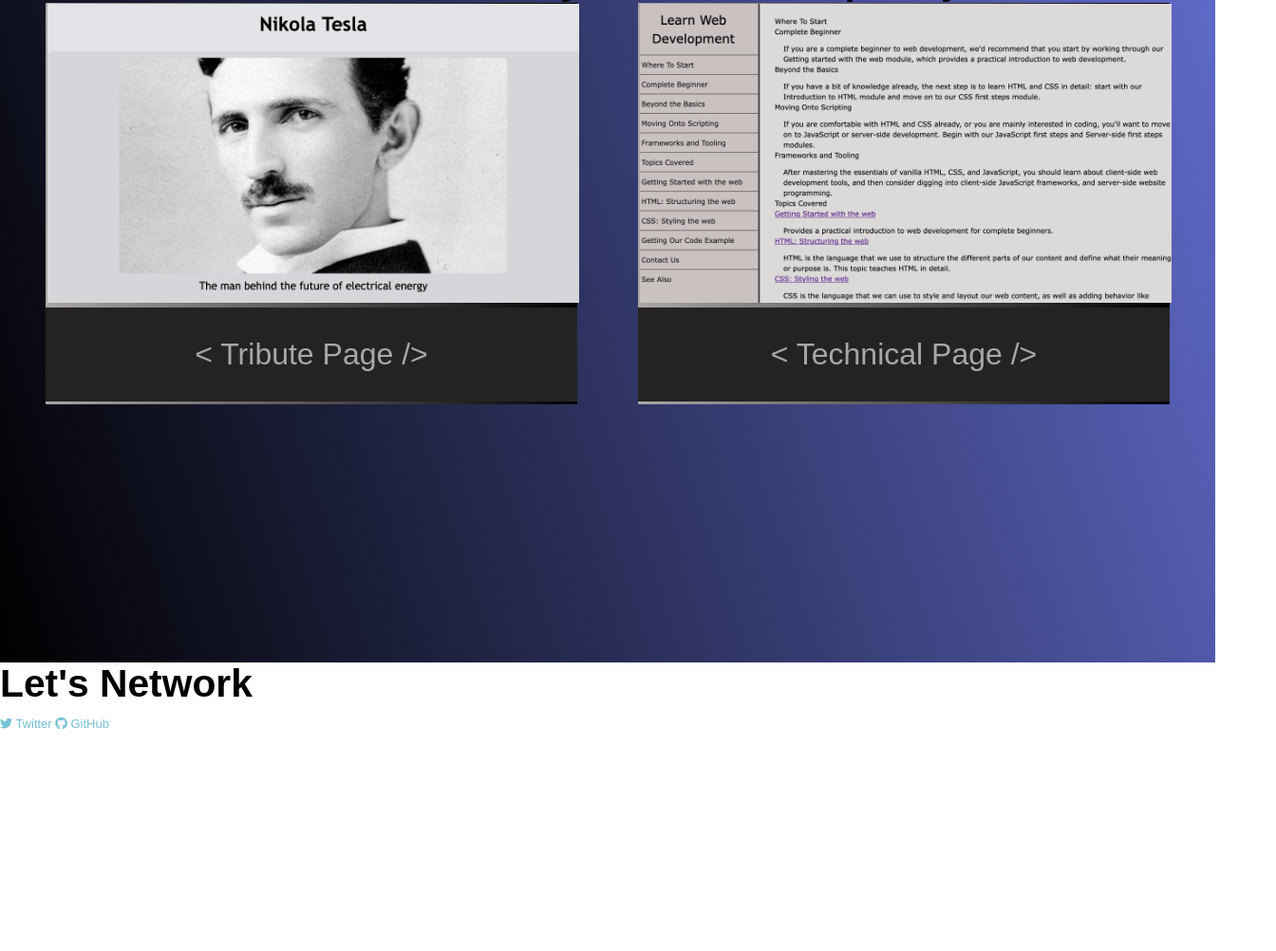
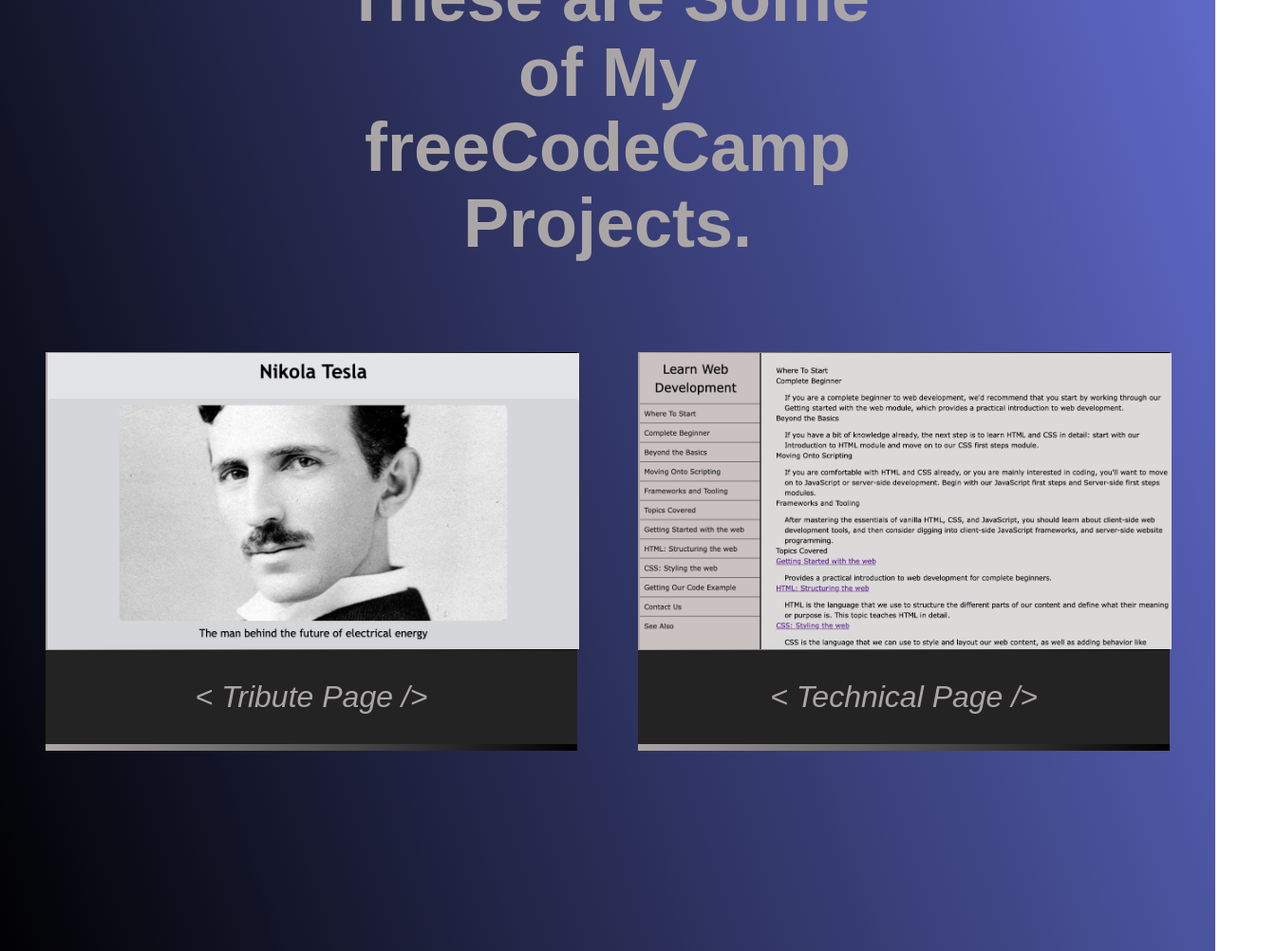
Before and after one commit to ibrahimabah/fCC-Personal-Porfolio, a plain HTML site: page index.html in a window 1280 px wide. Shown: the part 1018-2020 px from the top of the page at 95% size, 1344 px wide, since content can reach past the window. Before the commit the page ends 1791 px from the top, so only its background shows below. Drawn offline with Linux system fonts and the light colour scheme.

Commit message:
I styled the contact section with social media links

```diff
--- a/style.css
+++ b/style.css
@@ -36,6 +36,37 @@ body {
     line-height: 1.1;
 }
 
+h1, h2 {
+  font-family: 'Raleway', sans-serif;
+  font-weight: 700;
+  text-align: center;
+}
+
+h1 {
+  font-size: 6rem;
+}
+
+h2 {
+  font-size: 4.5rem;
+}
+
+ul {
+  list-style: none;
+}
+
+a {
+  text-decoration: none;
+  color: var(--main-white);
+}
+
+img {
+  display: block;
+  width: 100%;
+}
+
+p {
+  font-style: italic;
+}
 /* -------------------------header------------------------- */
 header {
     width: 100%;
@@ -52,7 +83,10 @@ header > h3 {
     color: var(--brown);
     font-size: min(5vw, 1.2em);
     text-align: center;
+    margin: 3rem;
   }
+
+/*-------------------------nav-------------------------*/
 
 #navbar {
     width: 100%;
@@ -129,12 +163,13 @@ html {
 
 #welcome-section > h3 {
     margin-top: 0.2rem;
-    padding: 3.5rem;
+    padding: 3.5rem 0.75rem 1.5rem 0.75rem;
+    font-weight: bolder;
 }
 
  #welcome-section > p {
+    font-weight: 300;
     text-align: center;
-    font-size: 1.5rem;
     font-style: italic;
     margin: 0 0.2rem;
     padding: 3.5rem;
@@ -154,11 +189,11 @@ html {
     padding: 0.1rem;
 }
 
-#projects > h3 {
+#projects > h2 {
   max-width: 640px;
   margin: 0 auto 6rem auto;
   color: var(--gray);
-  border-bottom: 0.2rem solid var(--gray);
+  /*border-bottom: 0.2rem solid var(--gray);*/
 }
 
 @media (max-width: 28.75em) {
@@ -189,7 +224,7 @@ html {
 
 .project-tile {
   background-image: linear-gradient(90deg, var(--gray) 0%, var(--black) 100%);
-  border-radius: 1px;
+  /* border-radius: 1px; */
 }
 
 .code {
@@ -218,3 +253,52 @@ html {
   background-color: var(--brown);
   color: var(--dark);
 }
+
+/* contact */
+
+#contact {
+  display: flex;
+  flex-direction: column;
+  justify-content: center;
+  align-items: center;
+  text-align: center;
+  width: 100%;
+  height: 80vh;
+  padding: 0 2rem;
+  color: var(--white);
+  background-image: linear-gradient(5deg, var(--brown) 0%, var(--black) 100%);
+}
+
+@media (max-width: 28.75em) {
+  #contact-header > h2 {
+    font-size: 4rem;
+  }
+}
+
+#contact-links {
+  display: flex;
+  justify-content: center;
+  width: 100%;
+  max-width: 980px;
+  margin-top: 4rem;
+  flex-wrap: wrap;
+}
+
+.btn {
+  display: inline-block;
+  padding: 1rem 2rem;
+  border-radius: 2px;
+}
+
+.contact-details {
+  font-size: 2.4rem;
+  color: var(--gray);
+  /* text-shadow: 2px 2px 1px #1f1f1f; */
+  transition: transform 0.3s ease-out;
+}
+
+.contact-details:hover {
+  color: var(--blue);
+  background: var(--gray);
+  /* transform: translateY(8px); */
+}
```
